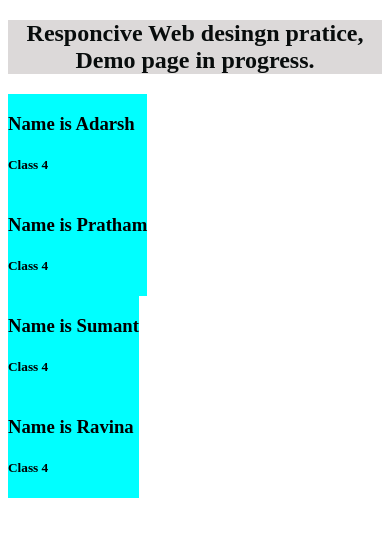
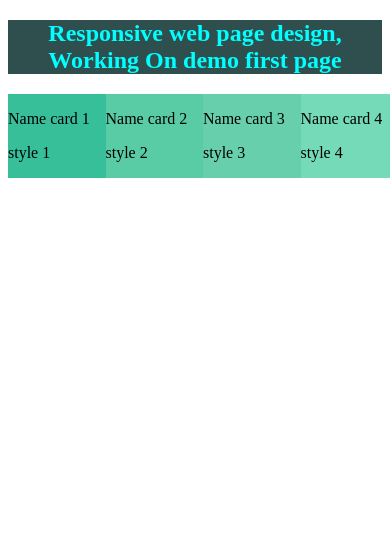
Before and after one commit to Ashu8881/apnacollege-, a plain HTML site: page Responcive/index.html in a window 390 px wide. Drawn offline with Linux system fonts and the light colour scheme.

Commit message:
css task2

```diff
--- a/Responcive/index.html
+++ b/Responcive/index.html
@@ -8,29 +8,31 @@
     <title>Responsive</title>
   </head>
   <body>
-    <h2>Responcive Web desingn pratice, Demo page in progress.</h2>
+    <h2>Responsive web page design, Working On demo first page</h2>
 
-    <div class="hero">
-      <span class="frame">
-        <span>
-          <h3>Name is Adarsh</h3>
-          <h5>Class 4</h5>
-        </span>
-        <span>
-          <h3>Name is Pratham</h3>
-          <h5>Class 4</h5>
-        </span>
-    </span>
 
-      <span class="frame">
-        <span>
-          <h3>Name is Sumant</h3>
-          <h5>Class 4</h5> </span
-        ><span>
-          <h3>Name is Ravina</h3>
-          <h5>Class 4</h5>
-        </span>
-    </span>
-    </div>
+      <span class="hero">
+
+        <div class="card card_1">
+          <p class="line1">Name card 1</p>
+          <p class="line2">style 1</p>
+        </div>
+
+        <div class= "card  card_2">
+          <p class="line1">Name card 2</p>
+          <p class="line2">style 2</p>
+        </div>
+
+
+        <div class="card card_3">
+          <p class="line1">Name card 3</p>
+          <p class="line2">style 3</p>
+        </div>
+        <div class="card  card_4">
+          <p class="line1">Name card 4</p>
+          <p class="line2">style 4</p>
+        </div>
+
+      </span>
   </body>
 </html>
--- a/Responcive/resonsive.css
+++ b/Responcive/resonsive.css
@@ -1,50 +1,45 @@
-@media screen and (max-width:1200px) {
-  h2 {
-        color: rgb(8, 12, 12);
-        background-color: rgb(220, 217, 217);
-        text-align: center;
-    }
- .hero{
-    display: flex;
-    width: max-content;
- }
-    .frame{
-        display: flex;
-        width: max-content;
+*{
+  box-sizing: border-box;
 }
 
-}
-@media screen and (min-width:400px ) and (max-width:800px)  {
-    h2 {
-          color: rgb(8, 12, 12);
-          background-color: rgb(220, 217, 217);
+@media screen and (max-width:1200px) {
+
+
+  h2{
     text-align: center;
-      }
-  .hero{
-    display: flex;
-  }
-  .frame{
-    flex-direction: column;
-  }
-  }
-
-@media screen and (max-width:400px) {
-    h2 {
-          color: rgb(8, 12, 12);
-          background-color: rgb(220, 217, 217);
-          text-align: center;
+ background-color: darkslategray;
+ color: aqua;
   }
 
 .hero{
-        flex-direction: column;
+  display: flex;
+  width: 100vw;
 }
-      .frame{
-        flex-direction: column;
+.card{
+  width: 25%;
 }
 
 
 }
-    span{
-        background-color: cyan;
+@media screen and (min-width:400)  {
+
+.hero{
+
+  display: flex;
+}
 
 }
+
+
+.card_1{
+  background-color: rgb(55, 191, 153);
+}
+.card_2{
+  background-color: rgb(89, 204, 166);
+}
+.card_3{
+  background-color: rgb(103, 207, 172);
+}
+.card_4{
+  background-color: rgb(116, 218, 184);
+}
```
Also changed, not shown: flexbox_challange/flex.css (added, +57 -0 lines), flexbox_challange/index.html (added, +52 -0 lines). Lines whose indentation alone changed are shown as unchanged.
